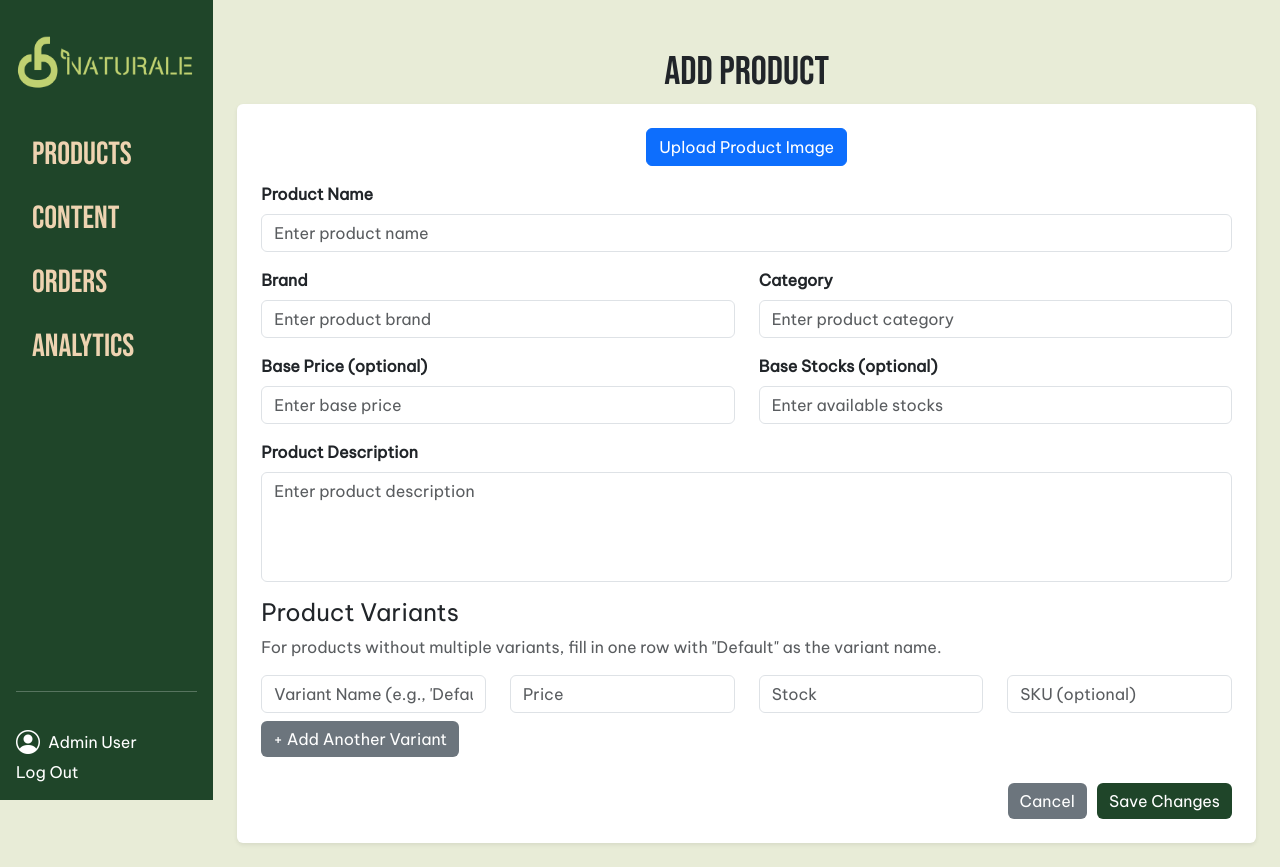
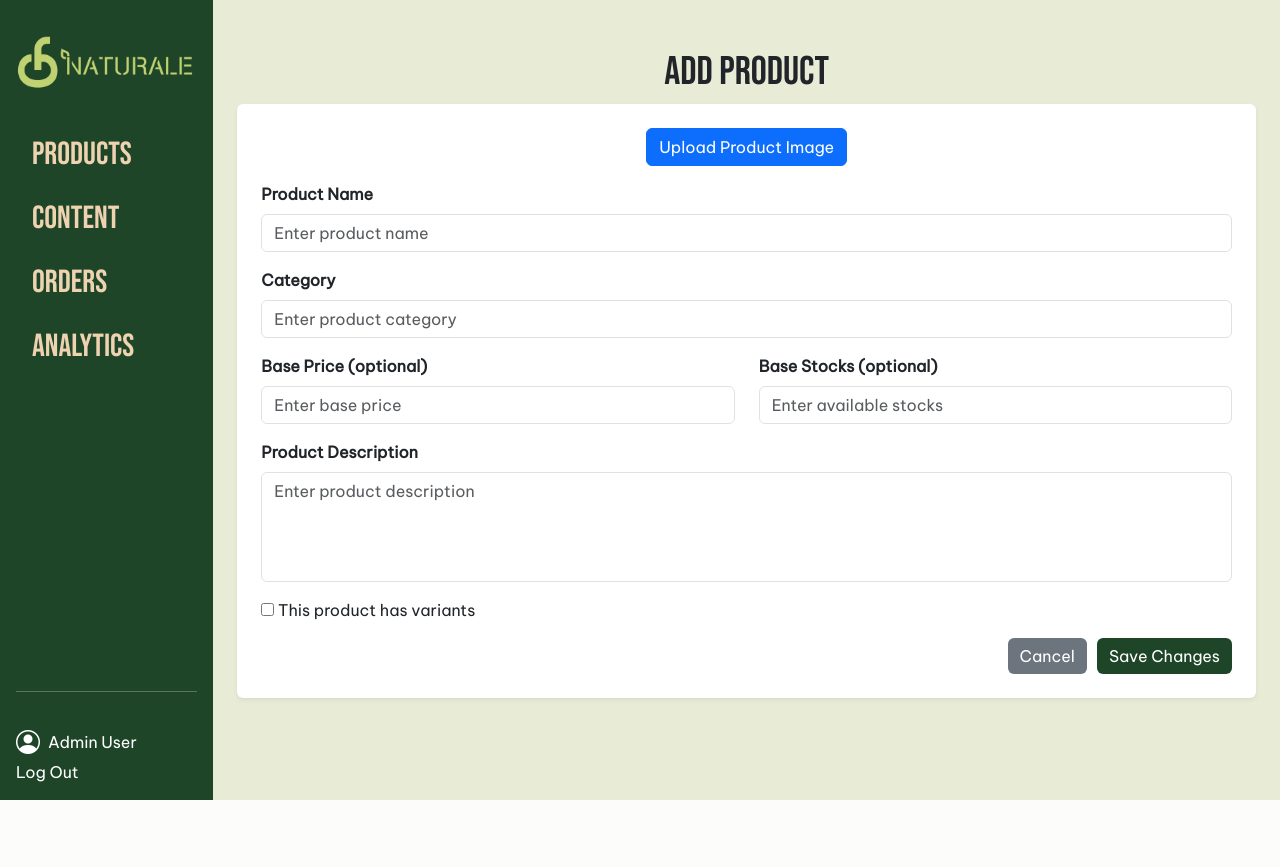
Before and after one commit to PJA03/CFN, a PHP site: page /addproduct.php in a window 1280 px wide. After the commit the page ends 800 px from the top, so only its background shows below. Run offline with PHP 8.4, Linux system fonts and the light colour scheme.

Commit message:
no brand

```diff
--- a/e-com/addproduct.php
+++ b/e-com/addproduct.php
@@ -13,12 +13,21 @@
   <link rel="stylesheet" href="editproduct.css">
   <style>
     .variant-row { margin-bottom: 10px; }
-    /* Optional: styling for variant section header */
-    #variantsContainer h5 {
-      font-weight: bold;
-      margin-bottom: 10px;
+    #variantsContainer, #addVariantButton { display: none; }
+  </style>
+  <script>
+    function toggleVariants() {
+      var variantsContainer = document.getElementById('variantsContainer');
+      var addVariantButton = document.getElementById('addVariantButton');
+      if (document.getElementById('hasVariants').checked) {
+        variantsContainer.style.display = 'block';
+        addVariantButton.style.display = 'block';
+      } else {
+        variantsContainer.style.display = 'none';
+        addVariantButton.style.display = 'none';
+      }
     }
-  </style>
+  </script>
 </head>
 <body>
   <div class="container-fluid">
@@ -47,16 +56,6 @@
         <h3 class="mt-4 text-center">Add Product</h3>
         <div class="bg-white p-4 rounded shadow-sm">
           <div class="product-grid">
-            <!-- Product Form -->
-            <!--
-              When the form is submitted (to processproduct.php),
-              your back‑end should:
-                1. Insert the main product data into tb_products.
-                2. Retrieve the generated product_id.
-                3. Loop through the variant arrays (variantName[], variantPrice[], etc.)
-                   and insert each row into tb_productvariants linked with product_id.
-              If a product does not have multiple variants, fill in one row with "Default" as the variant name.
-            -->
             <form id="productForm" action="processproduct.php" method="POST" enctype="multipart/form-data">
               <!-- Product Image Upload -->
               <div class="image-container text-center mb-3">
@@ -75,16 +74,10 @@
                 <input type="text" class="form-control" placeholder="Enter product name" id="productName" name="productName" required>
               </div>
 
-              <!-- Brand & Category -->
-              <div class="row mb-3">
-                <div class="col-md-6">
-                  <label class="form-label">Brand</label>
-                  <input type="text" class="form-control" placeholder="Enter product brand" id="brand" name="brand" required>
-                </div>
-                <div class="col-md-6">
-                  <label class="form-label">Category</label>
-                  <input type="text" class="form-control" placeholder="Enter product category" id="category" name="category" required>
-                </div>
+              <!-- Category -->
+              <div class="mb-3">
+                <label class="form-label">Category</label>
+                <input type="text" class="form-control" placeholder="Enter product category" id="category" name="category" required>
               </div>
 
               <!-- Base Price & Stocks (for default variant or fallback) -->
@@ -105,11 +98,16 @@
                 <textarea class="form-control" rows="4" placeholder="Enter product description" id="productDescription" name="productDescription" required></textarea>
               </div>
 
+              <!-- Checkbox to enable variants -->
+              <div class="mb-3">
+                <input type="checkbox" id="hasVariants" name="hasVariants" onclick="toggleVariants()">
+                <label for="hasVariants">This product has variants</label>
+              </div>
+
               <!-- Variants Section -->
-              <h4>Product Variants</h4>
-              <p class="text-muted">For products without multiple variants, fill in one row with "Default" as the variant name.</p>
               <div id="variantsContainer">
-                <!-- One default variant row -->
+                <h4>Product Variants</h4>
+                <p class="text-muted">For products without multiple variants, fill in one row with "Default" as the variant name.</p>
                 <div class="variant-row row mb-2">
                   <div class="col-md-3">
                     <input type="text" class="form-control" name="variantName[]" placeholder="Variant Name (e.g., 'Default' or '85ml - Confident')" required>
@@ -125,7 +123,8 @@
                   </div>
                 </div>
               </div>
-              <button type="button" class="btn btn-secondary mb-3" onclick="addVariantRow()">+ Add Another Variant</button>
+
+              <button type="button" id="addVariantButton" class="btn btn-secondary mb-3" onclick="addVariantRow()">+ Add Another Variant</button>
 
               <!-- Form Buttons -->
               <div class="form-buttons">
@@ -137,56 +136,6 @@
         </div>
       </div>
     </div>
-    <!-- End of Container -->
   </div>
-
-  <script src="https://cdn.jsdelivr.net/npm/bootstrap@5.3.3/dist/js/bootstrap.bundle.min.js"></script>
-  <script>
-    // Live image preview for product image upload
-    document.getElementById('imageUpload').addEventListener('change', function(event) {
-      const file = event.target.files[0];
-      if (file) {
-        const reader = new FileReader();
-        reader.onload = function(e) {
-          document.getElementById('imagePreview').src = e.target.result;
-          document.getElementById('imagePreviewContainer').classList.remove('d-none');
-        };
-        reader.readAsDataURL(file);
-      }
-    });
-
-    // Handle Cancel Button
-    function handleCancel() {
-      let form = document.getElementById("productForm");
-      if (confirm("You have unsaved changes. Do you really want to cancel?")) {
-        form.reset();
-        document.getElementById('imagePreview').src = "";
-        document.getElementById('imagePreviewContainer').classList.add('d-none');
-        window.location.href = "manageproductsA.php";
-      }
-    }
-
-    // Dynamically add a new variant row
-    function addVariantRow() {
-      const container = document.getElementById('variantsContainer');
-      const row = document.createElement('div');
-      row.classList.add('variant-row', 'row', 'mb-2');
-      row.innerHTML = `
-        <div class="col-md-3">
-          <input type="text" class="form-control" name="variantName[]" placeholder="Variant Name" required>
-        </div>
-        <div class="col-md-3">
-          <input type="number" class="form-control" name="variantPrice[]" placeholder="Price" step="0.01" required>
-        </div>
-        <div class="col-md-3">
-          <input type="number" class="form-control" name="variantStock[]" placeholder="Stock" required>
-        </div>
-        <div class="col-md-3">
-          <input type="text" class="form-control" name="variantSKU[]" placeholder="SKU (optional)">
-        </div>
-      `;
-      container.appendChild(row);
-    }
-  </script>
 </body>
 </html>
--- a/e-com/managecontentA.php
+++ b/e-com/managecontentA.php
@@ -303,7 +303,7 @@
       }
 
       // Query best sellers by joining best_sellers table with tb_products
-      $sql = "SELECT bs.bestseller_id, p.productID, p.product_name, p.brand, p.category, p.product_image
+      $sql = "SELECT bs.bestseller_id, p.productID, p.product_name, p.category, p.product_image
               FROM tb_bestsellers bs
               JOIN tb_products p ON bs.productID = p.productID
               ORDER BY bs.display_order ASC";
--- a/e-com/manageproductsA.php
+++ b/e-com/manageproductsA.php
@@ -133,7 +133,6 @@
             $sql = "SELECT
                         p.productID,
                         p.product_name,
-                        p.brand,
                         p.category,
                         p.product_image,
                         v.price,
@@ -154,7 +153,6 @@
                      data-product-id="<?= $product['productID']; ?>"
                      data-price="<?= $product['price']; ?>"
                      data-stock="<?= $stockLevel; ?>"
-                     data-brand="<?= strtolower($product['brand']); ?>"
                      data-category="<?= strtolower($product['category']); ?>">
                   <img src="<?= $imgSrc; ?>" alt="Product Image">
                   <h5><?= $product['product_name']; ?></h5>
```
Also changed, not shown: e-com/uploads/img_67c908cd343ba9.71583071.jpg (added).
